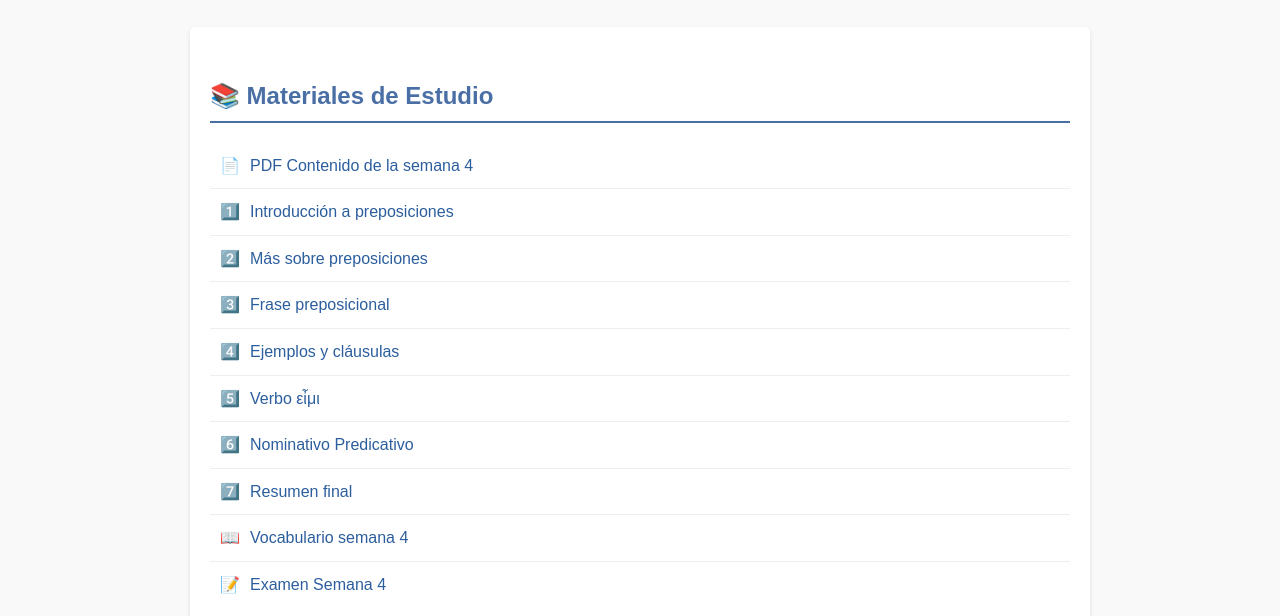
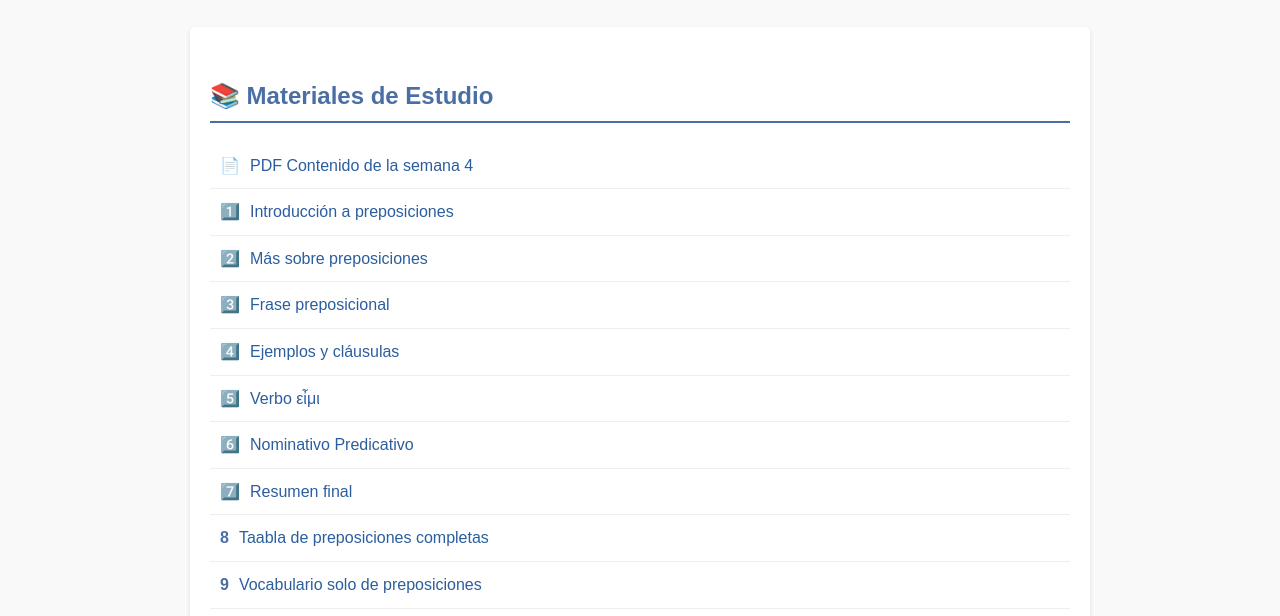
Before and after one commit to Rol123-m/Curso-de-Griego, a plain HTML site: page recursos_semana4.html in a window 1280 px wide. Shown: the part 165-781 px from the top of the page. Drawn offline with Linux system fonts and the light colour scheme; sample sign-in values are in the browser's storage.

Commit message:
Update recursos_semana4.html

```diff
--- a/recursos_semana4.html
+++ b/recursos_semana4.html
@@ -156,6 +156,14 @@
                 <span class="resource-icon">7️⃣</span>
                 <a href="semana4/HTML/7. resumen final.html">Resumen final</a>
             </li>
+             <li class="resource-item">
+                <span class="resource-icon">8</span>
+                <a href="semana4/HTML/tabla de preposiciones.html">Taabla de preposiciones completas</a>
+            </li>
+            <li class="resource-item">
+                <span class="resource-icon">9</span>
+                <a href="semana4/HTML/preposiciones completas.html">Vocabulario solo de preposiciones</a>
+            </li>
             <li class="resource-item">
                 <span class="resource-icon">📖</span>
                 <a href="semana4/HTML/9. Vocabulario semana 4.html">Vocabulario semana 4</a>
```
